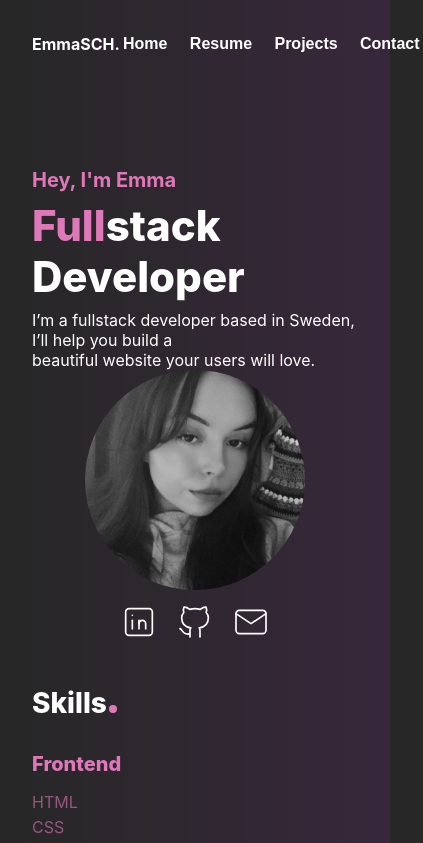
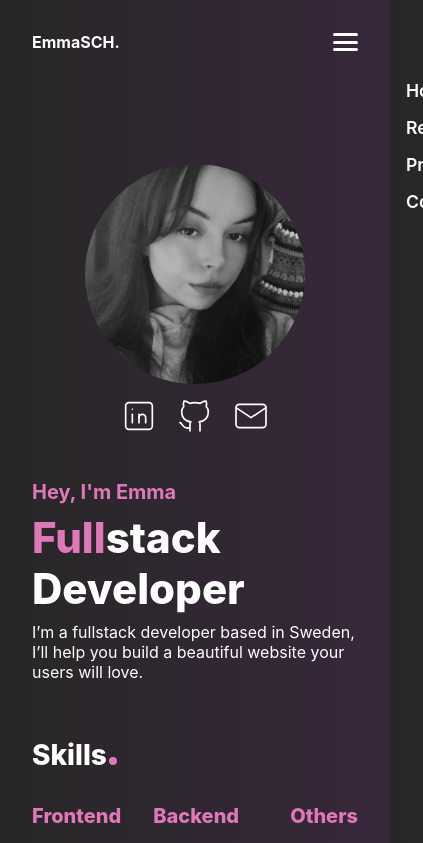
Before and after one commit to emmaschonbeck/Portfolio-react, a React (Vite) app: page / in a window 390 px wide. Shown: the top 843 px of the page, 423 px wide, since content can reach past the window. Built offline with nearby package versions, Linux system fonts and the light colour scheme.

Commit message:
Continued working with responsivness for mobile.

```diff
--- a/src/App.css
+++ b/src/App.css
@@ -15,11 +15,9 @@ body {
   font-optical-sizing: auto;
   font-weight: 400;
   font-style: normal;
-  background: transparent; margin: 0; padding: 0;
-  /* background: var(--background-color); */
-  /* padding: 2rem; */
-  /* max-width: 1000px; */
-  /* margin-inline: auto; */
+  background: transparent;
+  margin: 0;
+  padding: 0;
 }
 
 :root {
@@ -27,7 +25,7 @@ body {
   --text-color-light: #fff;
   --text-color-light-opacity: rgba(255, 255, 255, 0.4);
   --text-color-pink: #DF78B9;
-  --text-color-pink-opacity: rgba(223, 120, 185, 0.6);
+  --text-color-pink-opacity: rgba(223, 120, 185, 0.8);
   --project-card-color-pink: linear-gradient(to top, #DF78B9 0%, #76058A 100%);
 }
 
@@ -62,19 +60,10 @@ body {
   margin-top: 7rem;
 }
 
-#skills-wrapper {
-}
-
-#projects-showcase-wrapper {
-}
-
-#about-wrapper {
-
-  p {
+#about-wrapper p {
   font-size: 20px;
   color: var(--text-color-light);
   margin-top: 1rem;
-  }
 }
 
 #linkedin-wrapper {
@@ -83,25 +72,21 @@ body {
   justify-content: center;
   flex-direction: column;
   margin-top: 7rem;
+}
 
-  h2 {
+#linkedin-wrapper h2 {
   font-size: 24px;
   color: var(--text-color-pink);
 }
 
-  a svg {
+#linkedin-wrapper a svg {
   transition: all 0.3s ease;
   cursor: pointer;
 }
 
-  a:hover svg {
+#linkedin-wrapper a:hover svg {
   transform: translateY(-5px) scale(1.05);
   filter: drop-shadow(0 0 3px #df78b9aa);
-  }
-}
-
-
-#footer-wrapper {
 }
 
 .section-header {
@@ -112,10 +97,28 @@ body {
   color: var(--text-color-pink);
 }
 
-/*
-  HEADER
-*/
+#resume-wrapper {
+  max-width: 1000px;
+  margin-inline: auto;
+  padding: 2rem;
+  background: transparent;
+}
 
+#projects-wrapper {
+  max-width: 1000px;
+  margin-inline: auto;
+  padding: 2rem;
+  background: transparent;
+}
+
+#contact-wrapper {
+  max-width: 1000px;
+  margin-inline: auto;
+  padding: 2rem;
+  background: transparent;
+}
+
+/* HEADER */
 .header-wrapper h3 {
   font-size: 1rem;
   font-weight: 600;
@@ -138,18 +141,18 @@ body {
   font-weight: 700;
   color: var(--text-color-light);
   transition: .3s;
+}
 
-  &:hover {
+.header-btn button:hover {
   color: var(--text-color-pink);
   cursor: pointer;
 }
+
+.mobile-menu-wrapper {
+  display: none;
 }
 
-
-/*
-  HERO
-*/
-
+/* HERO */
 .hero {
   display: grid;
   grid-template-columns: 1.2fr 0.8fr;
@@ -235,10 +238,7 @@ body {
   filter: drop-shadow(0 0 6px #df78b9aa);
 }
 
-/*
-  SKILLS
-*/
-
+/* SKILLS */
 .highlight2 {
   color: var(--text-color-light);
 }
@@ -265,12 +265,12 @@ body {
   display: flex;
   flex-direction: column;
   gap: .7rem;
+}
 
-  h3 {
+.skills-categories h3 {
   font-size: 20px;
   font-weight: 800;
   color: var(--text-color-pink);
-  }
 }
 
 .skills {
@@ -282,10 +282,7 @@ body {
   color: var(--text-color-pink-opacity);
 }
 
-/*
-  EXPERIENCE
-*/
-
+/* EXPERIENCE */
 .experience-group {
   display: flex;
   align-items: start;
@@ -302,22 +299,22 @@ body {
   flex-direction: column;
   gap: .5rem;
   margin-left: 2rem;
+}
 
-  h3 {
+.experience-item h3 {
   color: var(--text-color-pink);
   font-size: 26px;
   font-weight: 700;
 }
-  h4 {
+.experience-item h4 {
   color: var(--text-color-light);
   font-size: 18px;
   font-weight: 700;
 }
-  span {
+.experience-item span {
   color: var(--text-color-light-opacity);
   font-size: 14px;
   font-weight: 700;
-  }
 }
 
 .experience-item.item2 {
@@ -351,22 +348,13 @@ body {
   background-color: var(--text-color-light);
 }
 
-.dot1 {
-  top: 40px;
-}
+.dot1 { top: 40px; }
+.dot2 { bottom: 120px; }
 
-.dot2 {
-  bottom: 120px;
-}
-
-/*
-  PROJECTS
-*/
-
+/* PROJECTS */
 .project-cards-group {
   display: flex;
   justify-content: space-between;
-
   flex-wrap: nowrap;
   gap: 2rem;
 }
@@ -387,7 +375,6 @@ body {
   font-family: sans-serif;
   padding: .8rem;
   cursor: pointer;
-
   transition: transform 0.25s ease, box-shadow 0.25s ease;
 }
 
@@ -426,10 +413,7 @@ body {
   font-weight: bold;
 }
 
-/*
-  FOOTER
-*/
-
+/* FOOTER */
 .contact-details {
   display: flex;
   align-items: center;
@@ -446,12 +430,7 @@ body {
   color: var(--text-color-light-opacity);
 }
 
-
-
-/*
-  COMING SOON CARDS
-*/
-
+/* COMING SOON CARDS */
 .coming-soon-card {
   margin-top: 3rem;
   background-color: #282828;
@@ -474,33 +453,112 @@ body {
   opacity: 0.8;
 }
 
-/* Optional animation */
 @keyframes fadeIn {
-  from {
-    opacity: 0;
-    transform: scale(0.97);
+  from { opacity: 0; transform: scale(0.97); }
+  to { opacity: 1; transform: scale(1); }
 }
-  to {
-    opacity: 1;
-    transform: scale(1);
+
+/* ===== MOBIL (≤768px) ===== */
+@media (max-width: 768px) {
+  body { padding: 0; max-width: 100%; }
+
+  #header-wrapper {
+    justify-content: space-between;
+    /* margin: 2rem 1rem 0 1rem; */
   }
+
+  .header-btn {
+    display: none;
+  }
+
+  .mobile-menu-wrapper {
+    display: block;
+  }
+
+/* Overlay bakom menyn (klick för att stänga) */
+.mobile-overlay {
+  position: fixed;
+  inset: 0;
+  background: rgba(0,0,0,.6);
+  z-index: 1000;         /* bakom drawer, över resten */
+}
+
+/* Drawer på HÖGER SIDA, dold som default */
+.mobile-drawer {
+  position: fixed;
+  top: 0;
+  right: 0;              /* höger */
+  bottom: 0;
+  width: 50vw;
+  max-width: 320px;
+  background: var(--background-color);
+  padding: 2rem 1rem;
+  transform: translateX(100%);   /* gömd från höger */
+  transition: transform .3s ease;
+  z-index: 1001;         /* över overlay */
+  overflow-y: auto;
+}
+
+/* När öppen */
+.mobile-drawer.is-open {
+  transform: translateX(0);
+}
+
+/* Yttre hamburger (i headern) ska alltid kunna klickas */
+.hamburger {
+  position: relative;
+  z-index: 1002;         /* över overlay & drawer */
+}
+
+/* Inre hamburger på själva drawer:n för att stänga */
+.hamburger.inside {
+  position: absolute;
+  top: 12px;
+  right: 12px;
+  z-index: 1002;         /* säkert över allt i drawer */
+}
+
+.mobile-drawer-list {
+  list-style: none;
+  margin: 3rem 0 0;
+  padding: 0;
+  display: grid;
+  gap: 1rem;
+}
+
+.mobile-drawer-list a {
+  color: #fff;
+  text-decoration: none;
+  font-weight: 600;
+  font-size: 1.1rem;
+}
+
+.hamburger {
+  width: 25px;
+  height: 18px;
+  display: flex;
+  flex-direction: column;
+  justify-content: space-between;
+  background: none;
+  border: none;
+  cursor: pointer;
+  z-index: 1002;
+}
+
+.hamburger span {
+  display: block;
+  width: 100%;
+  height: 3px;
+  background: white;
+  border-radius: 2px;
 }
 
 
 
-/* ===== MOBIL (≤768px) ===== */
-@media (max-width: 768px) {
-
-  body { padding: 0; max-width: 100%; }
-
-  /* Header */
-  #header-wrapper { justify-content: space-between; }
-  .header-btn { position: static; transform: none; gap: 1rem; }
-
-  /* Hero */
   #hero-wrapper {
     display: flex;
-    flex-direction: column;
+    flex-direction: column-reverse;
+    gap: 1.5rem;
   }
 
   .hero {
@@ -511,6 +569,10 @@ body {
     gap: 1.25rem;
   }
 
+  .hero-text {
+    margin: 1rem 0 1rem 0;
+  }
+
   .hero-right {
     flex-direction: column;
     align-items: center;
@@ -519,21 +581,21 @@ body {
     margin-right: 0;
   }
 
-  .hero-img {
   .hero-img { order: -1; }
-  }
 
   .social-icons {
     flex-direction: row;
     justify-content: center;
-    align-items: center;   /* lägg till */
+    align-items: center;
     gap: 1rem;
   }
 
-  /* Skills */
-  .skills-columns { flex-direction: column; gap: 1.5rem; }
+  .skills-columns {
+    display: flex;
+    justify-content: space-between;
+    gap: 2rem;
+  }
 
-  /* Projects */
   .project-cards-group {
     flex-wrap: wrap;
     justify-content: center;
--- a/src/components/Header.jsx
+++ b/src/components/Header.jsx
@@ -1,5 +1,6 @@
 import React from 'react'
 import { Link } from 'react-router-dom';
+import MobileMenu from './MobileMenu';
 
 const Header = () => {
   return (
@@ -11,6 +12,9 @@ const Header = () => {
         <Link to="/ProjectsPage"><button>Projects</button></Link>
         <Link to="/Contactpage"><button>Contact</button></Link>
       </div>
+      <div className='mobile-menu'>
+        <MobileMenu />
+      </div>
     </div>
   )
 }
--- a/src/components/Hero.jsx
+++ b/src/components/Hero.jsx
@@ -10,7 +10,7 @@ const Hero = () => {
                   <span class="highlight">Full</span>stack<br />
                   Developer
             </h1>
-            <p>I’m a fullstack developer based in Sweden, I’ll help you build a <br /> beautiful website your users will love.</p>
+            <p>I’m a fullstack developer based in Sweden, I’ll help you build a beautiful website your users will love.</p>
       </div>
       <div className='hero-right'>
             <div className='hero-img'>
--- /dev/null
+++ b/src/components/MobileMenu.jsx
@@ -0,0 +1,54 @@
+import React, { useEffect, useState } from 'react';
+import { Link } from "react-router-dom";
+
+const MobileMenu = () => {
+  const [open, setOpen] = useState(false);
+
+  useEffect(() => {
+    const onKey = (e) => e.key === 'Escape' && setOpen(false);
+    document.addEventListener('keydown', onKey);
+    return () => document.removeEventListener('keydown', onKey);
+  }, []);
+
+  return (
+    <div className="mobile-menu-wrapper">
+      {/* ENDA knappen – samma plats alltid */}
+      <button
+        type="button"
+        className={`hamburger ${open ? 'is-open' : ''}`}
+        aria-label={open ? 'Stäng meny' : 'Öppna meny'}
+        aria-controls="mobile-drawer"
+        aria-expanded={open}
+        onClick={() => setOpen(!open)}
+      >
+        <span></span>
+        <span></span>
+        <span></span>
+      </button>
+
+      {open && (
+        <div
+          className="mobile-overlay"
+          role="presentation"
+          onClick={() => setOpen(false)}
+        />
+      )}
+
+      <nav
+        id="mobile-drawer"
+        className={`mobile-drawer ${open ? 'is-open' : ''}`}
+        aria-hidden={!open}
+        onClick={(e) => e.stopPropagation()}
+      >
+            <ul className="mobile-drawer-list">
+                  <li><Link to="/" onClick={() => setOpen(false)}>Home</Link></li>
+                  <li><Link to="/ResumePage" onClick={() => setOpen(false)}>Resume</Link></li>
+                  <li><Link to="/ProjectsPage" onClick={() => setOpen(false)}>Projects</Link></li>
+                  <li><Link to="/ContactPage" onClick={() => setOpen(false)}>Contact</Link></li>
+            </ul>
+      </nav>
+    </div>
+  );
+};
+
+export default MobileMenu;
```
Lines whose indentation alone changed are shown as unchanged.
